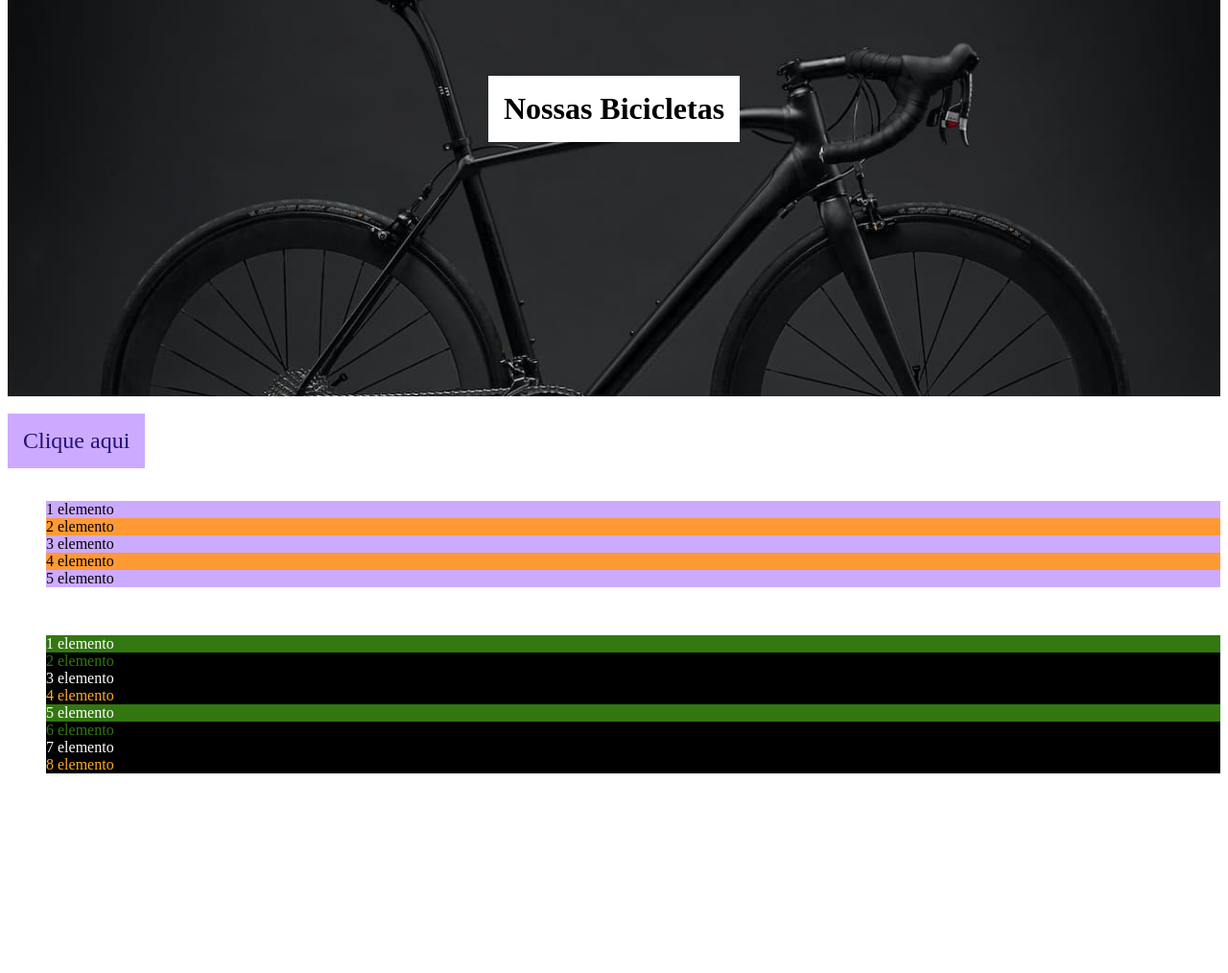
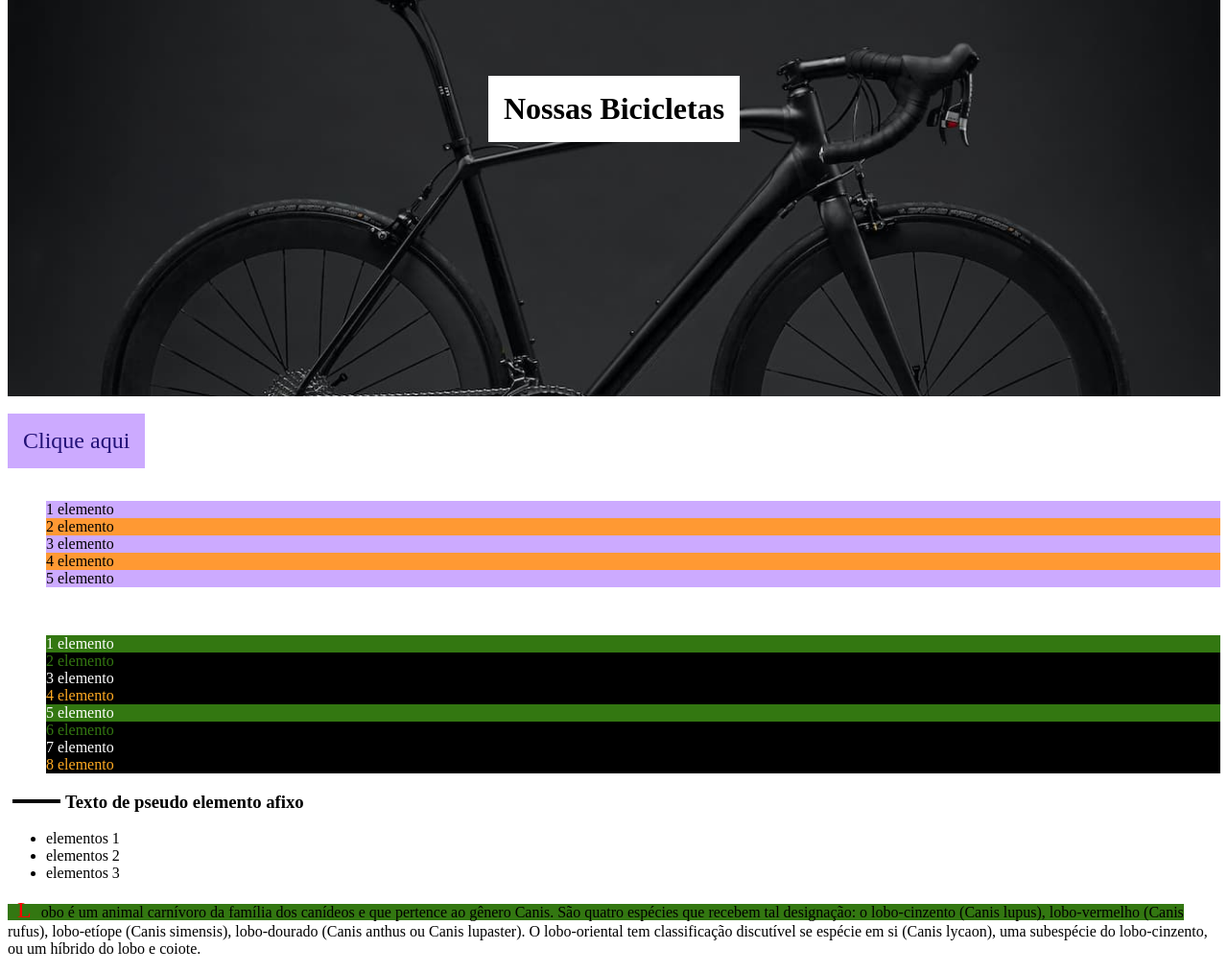
Before and after one commit to jGsouzaJr/cursoOrigamid, a plain HTML site: page cssprop.html in a window 1280 px wide. Shown: the part 195-1209 px from the top of the page at 96% size. Before the commit the page ends 1017 px from the top, so only its background shows below. Drawn offline with Linux system fonts and the light colour scheme.

Commit message:
Pseudo elementos

```diff
--- a/css/cssprop.css
+++ b/css/cssprop.css
@@ -99,3 +99,31 @@ ol{
 .lista-2 li:not(:nth-child(5), :first-child){
   background: #000;
 }
+
+/* antes do elemento */
+h3::before{
+  content: '';
+  display: inline-block;
+  width: 50px;
+  height: 4px;
+  background: #000;
+  margin: 5px;
+}
+
+/* depois do elemento */
+h3::after{
+  content: ' afixo';
+}
+
+/* seleciona a primeira linha */
+.lobo::first-line{
+  background: #371;
+}
+
+/* seleciona a primeira letra */
+.lobo::first-letter{
+  color: #F00;
+  font-size: 1.5rem;
+  margin: 5px;
+  padding: 5px;
+}
--- a/cssprop.html
+++ b/cssprop.html
@@ -40,5 +40,18 @@
         <li>8 elemento</li>
       </ol>
     </div>
+
+    <div>
+      <h3>Texto de pseudo elemento</h3>
+      <ul>
+        <li>elementos 1</li>
+        <li>elementos 2</li>
+        <li>elementos 3</li>
+      </ul>
+    </div>
+
+    <div class="textoTest">
+      <p class="lobo">Lobo é um animal carnívoro da família dos canídeos e que pertence ao gênero Canis. São quatro espécies que recebem tal designação: o lobo-cinzento (Canis lupus), lobo-vermelho (Canis rufus), lobo-etíope (Canis simensis), lobo-dourado (Canis anthus ou Canis lupaster). O lobo-oriental tem classificação discutível se espécie em si (Canis lycaon), uma subespécie do lobo-cinzento, ou um híbrido do lobo e coiote.</p>
+    </div>
 </body>
 </html>
```
